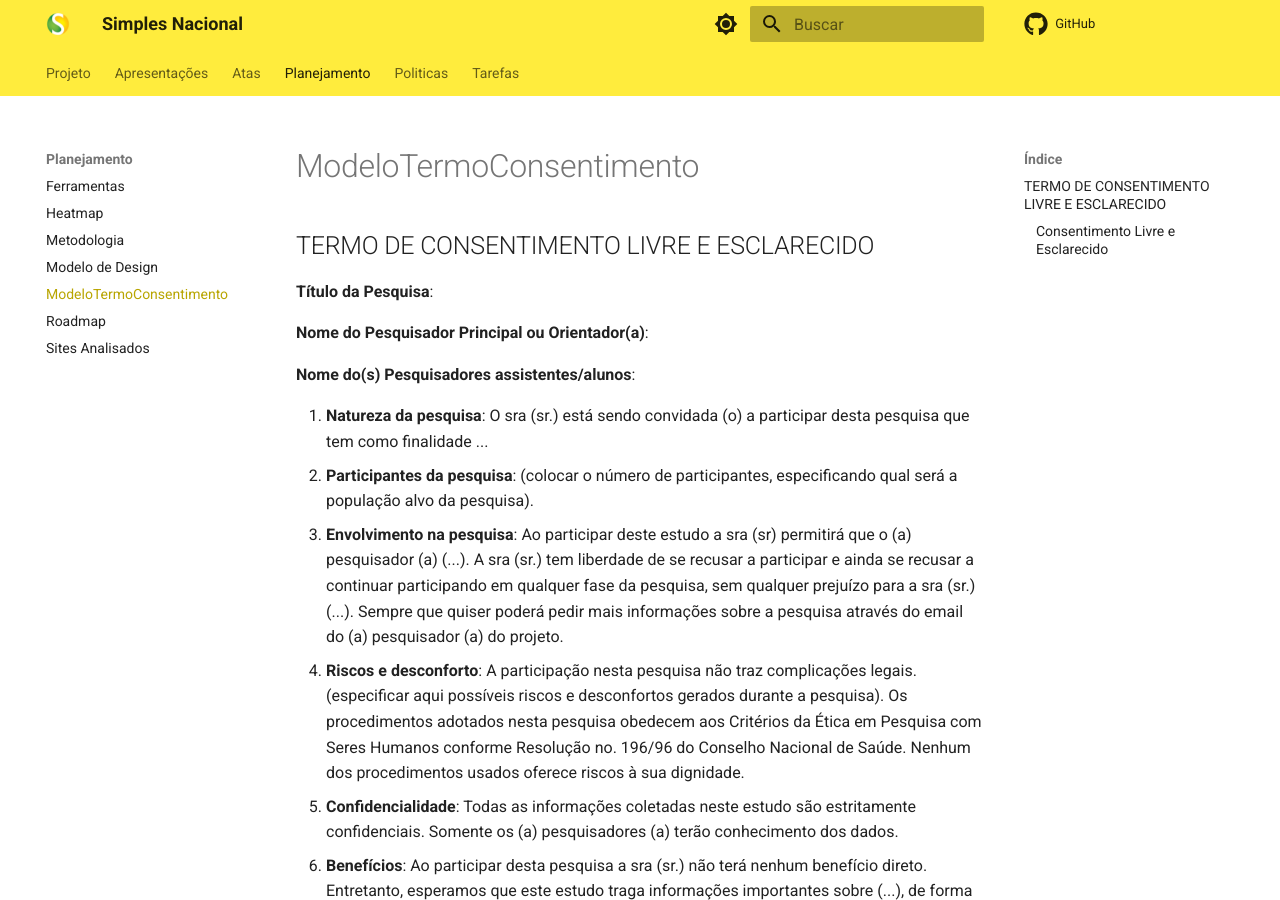
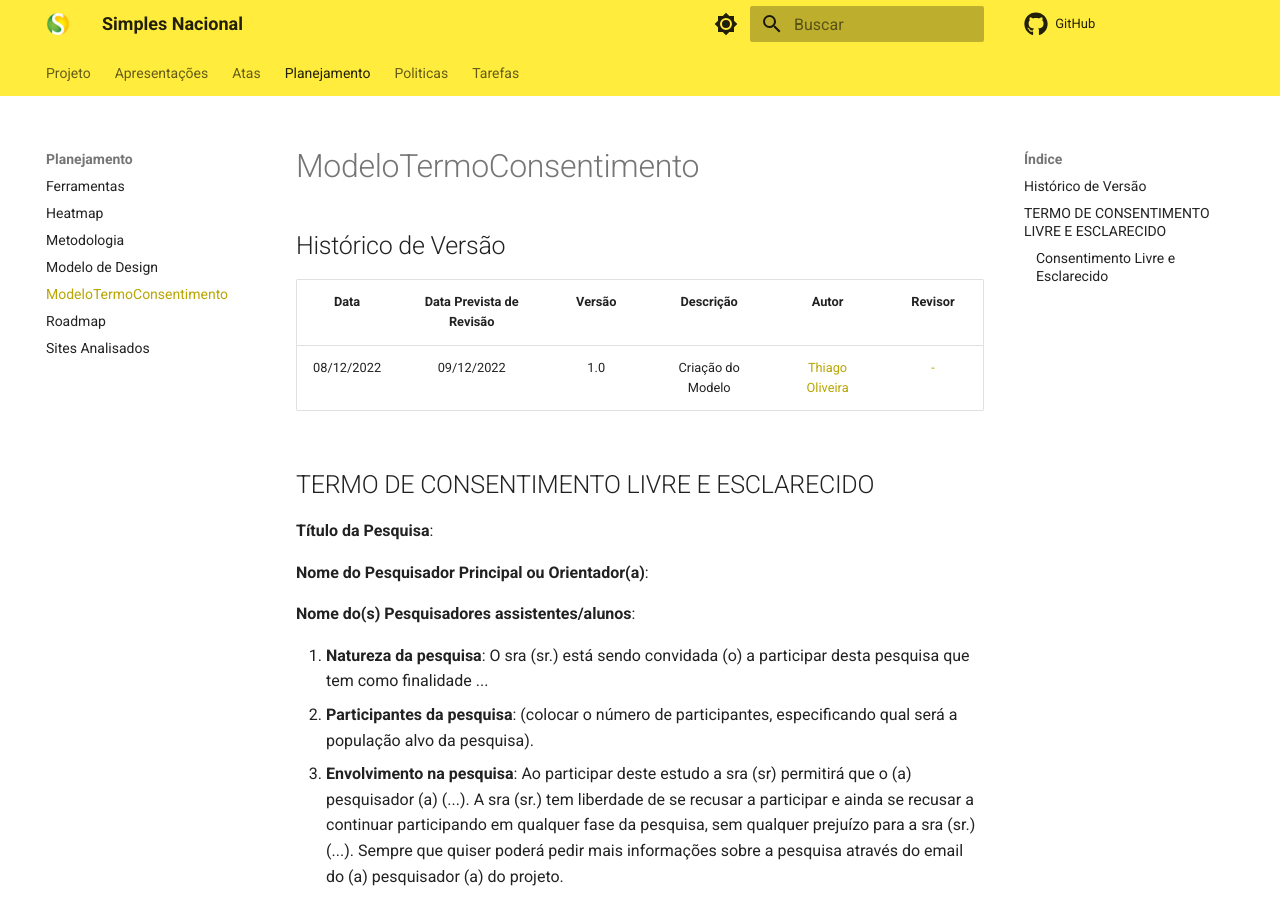
Before and after one commit to Interacao-Humano-Computador/2022.2-SimplesNacional, an MkDocs documentation site: the page built from docs/Planejamento/ModeloTermoConsentimento.md, in a window 1280 px wide and 900 px high. Built offline with MkDocs 1.6.1 and Material for MkDocs 9.7.7, drawn with Linux system fonts in a browser that asks for light colours; comment, search, counter and statistics services are not loaded.

Commit message:
Adição do Histórico de Versão

```diff
--- a/docs/Planejamento/ModeloTermoConsentimento.md
+++ b/docs/Planejamento/ModeloTermoConsentimento.md
@@ -1,3 +1,9 @@
+## Histórico de Versão
+
+|Data|Data Prevista de Revisão|Versão|Descrição|Autor|Revisor|
+| :----------: |:----------:| :------: | :-----------: | :---------: |:---------: |
+|08/12/2022|09/12/2022|1.0|Criação do Modelo| [Thiago Oliveira](https://github.com/Thiab394)|[-](https://github.com/)
+
 ## TERMO DE CONSENTIMENTO LIVRE E ESCLARECIDO
 
 **Título da Pesquisa**:
```
